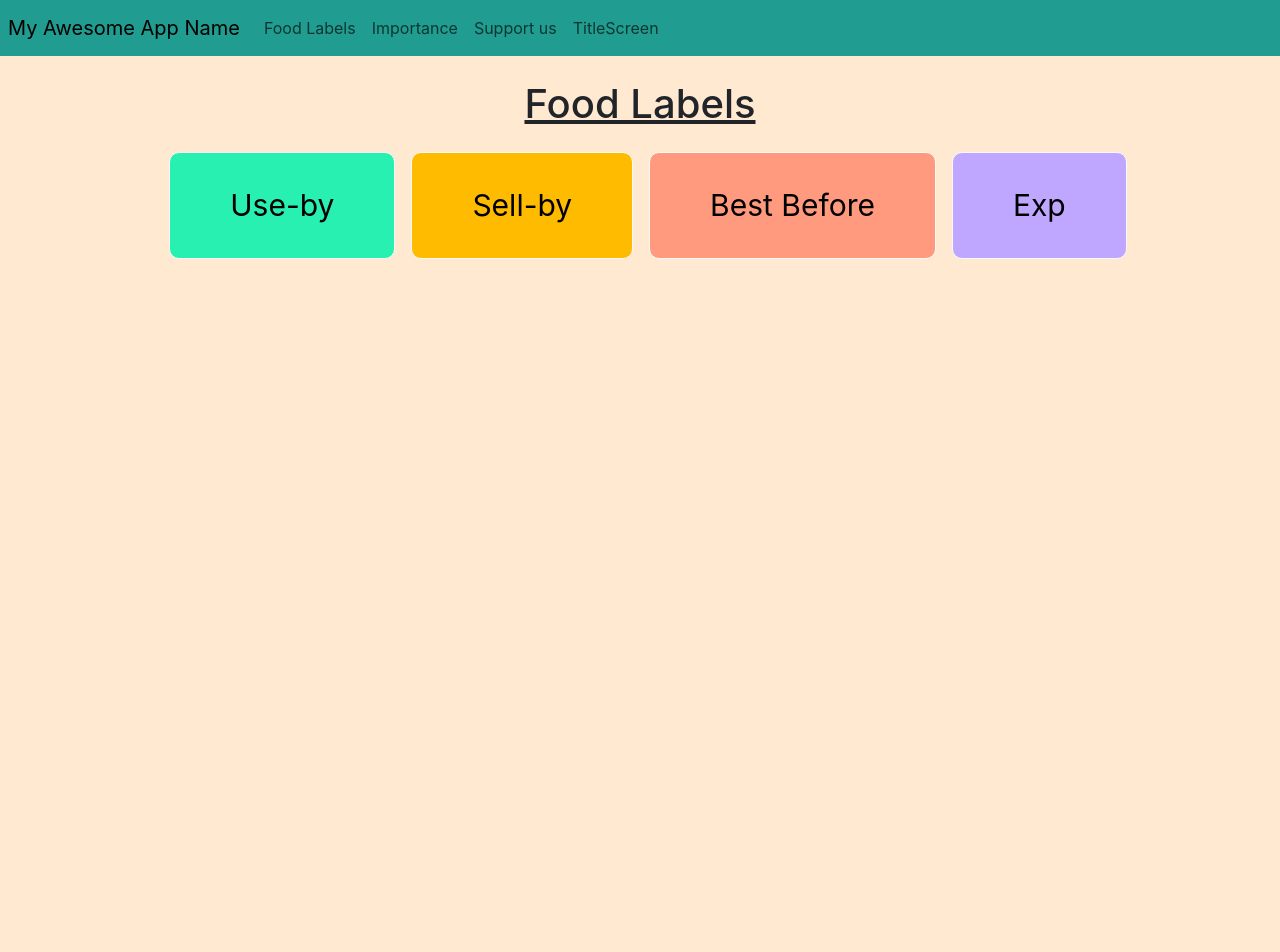
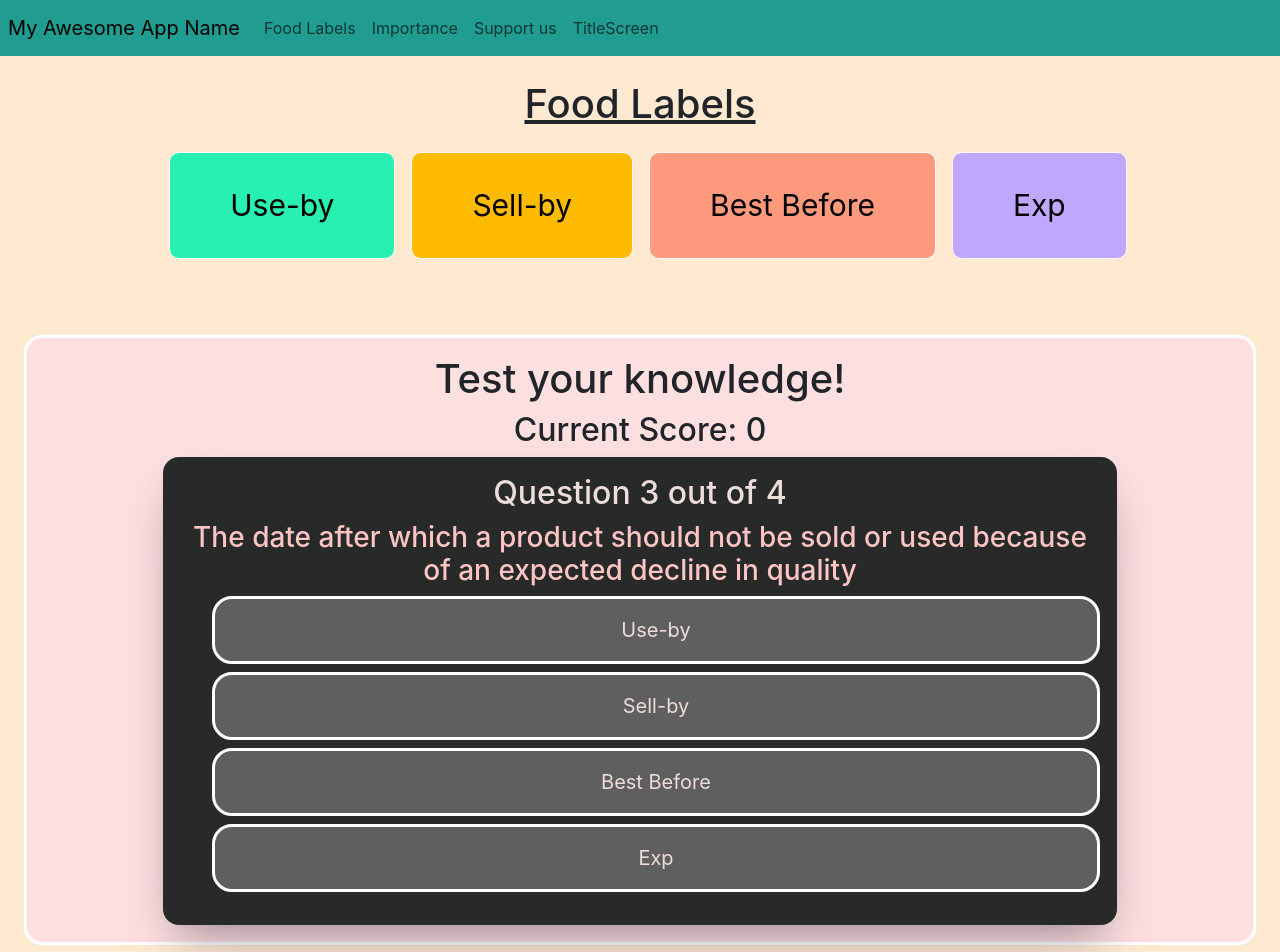
Before and after one commit to hightechu/techccelerator-ecoquest, a React (Create React App) app: page /FoodLabels in a window 1280 px wide. Shown: the top 952 px of the page. Built offline with nearby package versions, Linux system fonts and the light colour scheme.

Commit message:
quiz in food labels page

```diff
--- a/src/components/FoodLabels.js
+++ b/src/components/FoodLabels.js
@@ -1,10 +1,76 @@
-import React from 'react';
+import React, {useState} from 'react';
 import usebyimg from '../images/useby.jpg';
 import sellbyimg from '../images/sellby.jpg';
 import bbfimg from '../images/bbf.jpg';
 import expimg from '../images/exp.jpg';
 
  const FoodLabels = () => {
+
+    //Properties
+
+    const [showFinal, setFinal] = useState(false);
+    const [score, setScore] = useState(0);
+    const [currentQuestion, setCurrentQuestion] = useState(2);
+
+    const questions = [
+        {
+          text: "Tells when a product will be of best flavor or quality",
+          options: [
+            { id: 0, text: "Use-by", isCorrect: false },
+            { id: 1, text: "Sell-by", isCorrect: false },
+            { id: 2, text: "Best Before", isCorrect: true },
+            { id: 3, text: "Exp", isCorrect: false },
+          ],
+        },
+        {
+          text: "Tells the store how long to display the product for sale",
+          options: [
+            { id: 0, text: "Use-by", isCorrect: false },
+            { id: 1, text: "Sell-by", isCorrect: true },
+            { id: 2, text: "Best Before", isCorrect: false },
+            { id: 3, text: "Exp", isCorrect: false },
+          ],
+        },
+        {
+          text: "The date after which a product should not be sold or used because of an expected decline in quality",
+          options: [
+            { id: 0, text: "Use-by", isCorrect: false },
+            { id: 1, text: "Sell-by", isCorrect: false },
+            { id: 2, text: "Best Before", isCorrect: false },
+            { id: 3, text: "Exp", isCorrect: true },
+          ],
+        },
+        {
+          text: "Use By",
+          options: [
+            { id: 0, text: "Can't cook as soon as the date approach", isCorrect: false },
+            { id: 1, text: "Can use until midnight of the date, but not after", isCorrect: true },
+            { id: 2, text: "Last date to display in store", isCorrect: false },
+            { id: 3, text: "Can use until 1 week after", isCorrect: false },
+          ],
+        },
+      ];
+
+    //Helper functions
+
+    const optionClicked = (isCorrect) => {
+        if(isCorrect) {
+            setScore(score + 1);
+        }
+        if(currentQuestion + 1 < questions.length){
+            setCurrentQuestion(currentQuestion + 1)
+        }
+        else{
+            setFinal(true);
+        }
+    }
+
+    const restartGame = () => {
+        setScore(0);
+        setCurrentQuestion(0);
+        setFinal(false);
+    }
+
 
   return (
     // for Me: Maybe style the container-fluid?
@@ -57,6 +123,42 @@ import expimg from '../images/exp.jpg';
         <img src={expimg} class="rounded imgsize"alt=" exp image" />
         </div>
         </div>
+        <div className='boxx'>
+        <h1>Test your knowledge!</h1>
+        <h2>Current Score: {score}</h2>
+
+        {showFinal ?
+        /* final results */
+        <div className = "finalresults">
+            <h1>Final Results</h1>
+            <h2>
+                {score} out of {questions.length} correct - ({(score/questions.length) * 100}%)
+            </h2>
+            <a onClick={() => restartGame()} className="btn btn-warning">Restart game</a>
+        </div>
+
+        :
+
+        /* Question card */
+        <div className='question-card'>
+            <h2>Question {currentQuestion + 1} out of {questions.length}</h2>
+            <h3 className='question-text'>{questions[currentQuestion].text}</h3>
+
+            <ul className = "quizul">
+            {questions[currentQuestion].options.map((option) => {
+              return (
+                <li onClick={() => optionClicked(option.isCorrect)} key={option.id} className='quizli'>
+                  {option.text}
+                </li>
+              );
+            })}
+
+          </ul>
+        </div>
+        }
+        </div>
+
+
 
     </div>
 
--- a/src/index.css
+++ b/src/index.css
@@ -132,3 +132,50 @@ code {
   font-size: 30px;
   border-radius: 10px;
  }
+
+ .question-card{
+  background-color: rgb(39, 42, 41);
+  border-radius: 16px;
+  color: rgb(237, 220, 220);
+  margin: 0 auto;
+  padding: 17px;
+  box-shadow: rgba(50, 50, 93, 0.25) 0px 30px 60px -12px,
+  rgba(0, 0, 0, 0.3) 0px 18px 36px -18px;
+  width: 80%;
+  height: auto
+ }
+ .quizul {
+  list-style: none;
+ }
+ .quizli{
+  background-color:  rgb(95, 95, 95);
+  padding: 16px;
+  border: 3px solid white;
+  border-radius: 20px;
+  font-size: 20px;
+  margin-top: 8px;
+ }
+
+ .question-text{
+  color: rgb(255, 197, 197);
+ }
+
+ .finalresults{
+  background-color: rgb(39, 42, 41);
+  border-radius: 16px;
+  color: rgb(237, 220, 220);
+  margin: 0 auto;
+  padding: 17px;
+  box-shadow: rgba(50, 50, 93, 0.25) 0px 30px 60px -12px,
+  rgba(0, 0, 0, 0.3) 0px 18px 36px -18px;
+  width: 50%;
+  height: auto
+ }
+
+ .boxx{
+  margin-top: 60px;
+  background-color: rgb(255, 224, 224);
+  padding: 17px;
+  border-radius: 18px;
+  border: 3px solid white;
+ }
```
